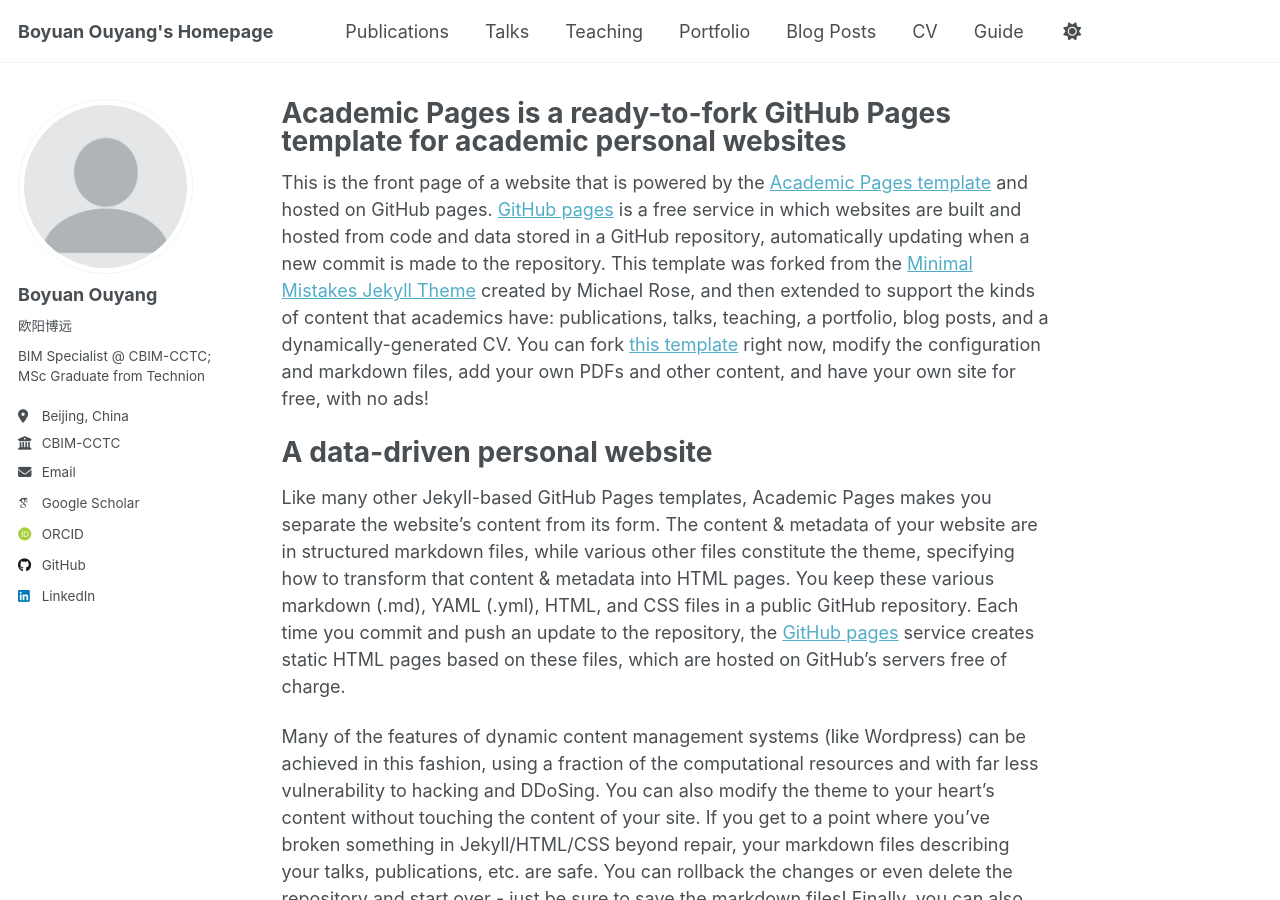
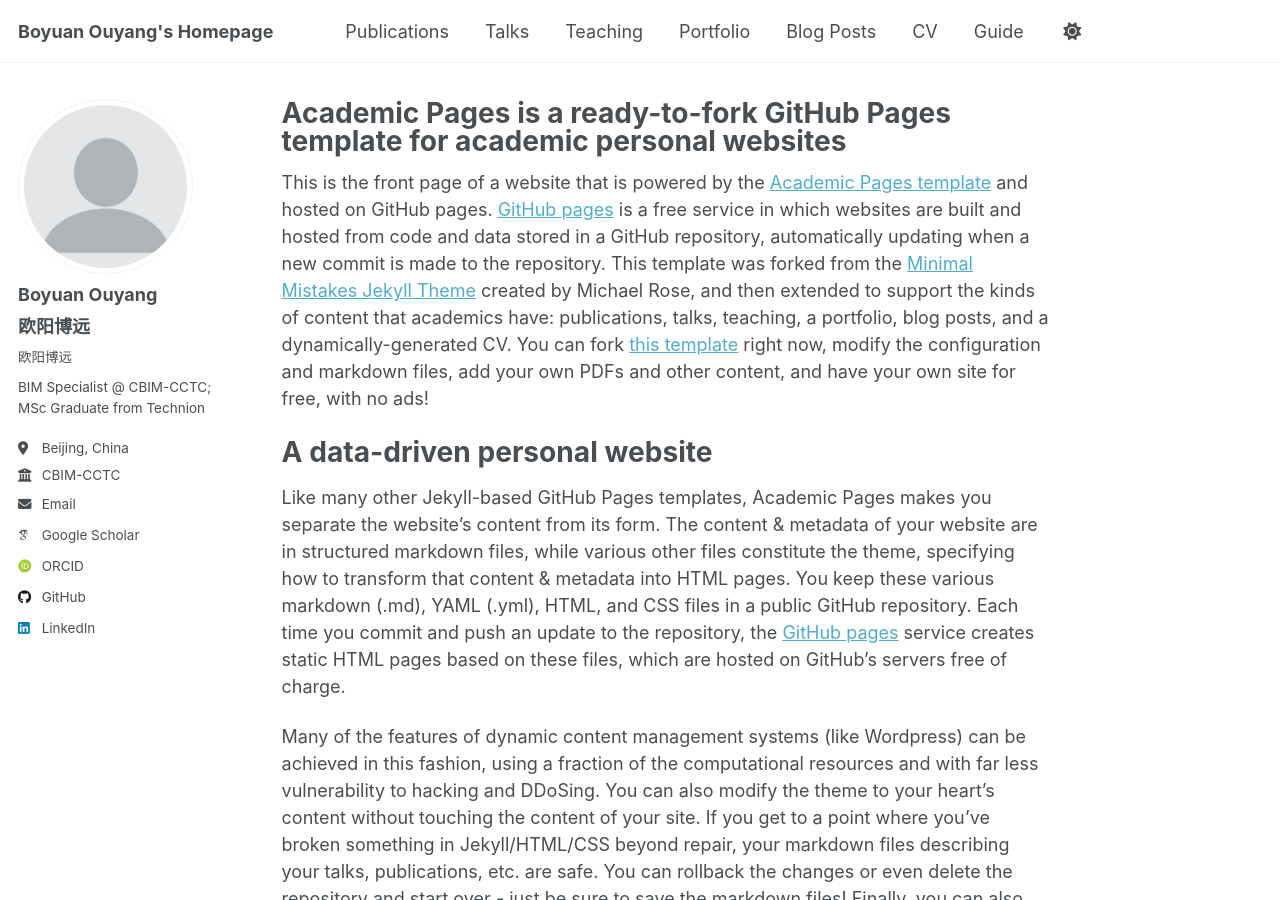
Before and after one commit to terry-oy/terry-oy.github.io, a Jekyll site: the page built from _pages/about.md, in a window 1280 px wide and 900 px high. Built offline with Jekyll 4.4.1, drawn with Linux system fonts in a browser that asks for light colours; some web fonts are replaced.

Commit message:
Update author-profile.html

```diff
--- a/_includes/author-profile.html
+++ b/_includes/author-profile.html
@@ -16,6 +16,7 @@
 
   <div class="author__content">
     <h3 class="author__name">{{ author.name }}</h3>
+    <h3 class="author__name">{{ author.pronouns }}</h3>
     {% if author.pronouns %}<p class="author__pronouns">{{ author.pronouns }}</p>{% endif %}
     {% if author.bio %}<p class="author__bio">{{ author.bio }}</p>{% endif %}
   </div>
```
